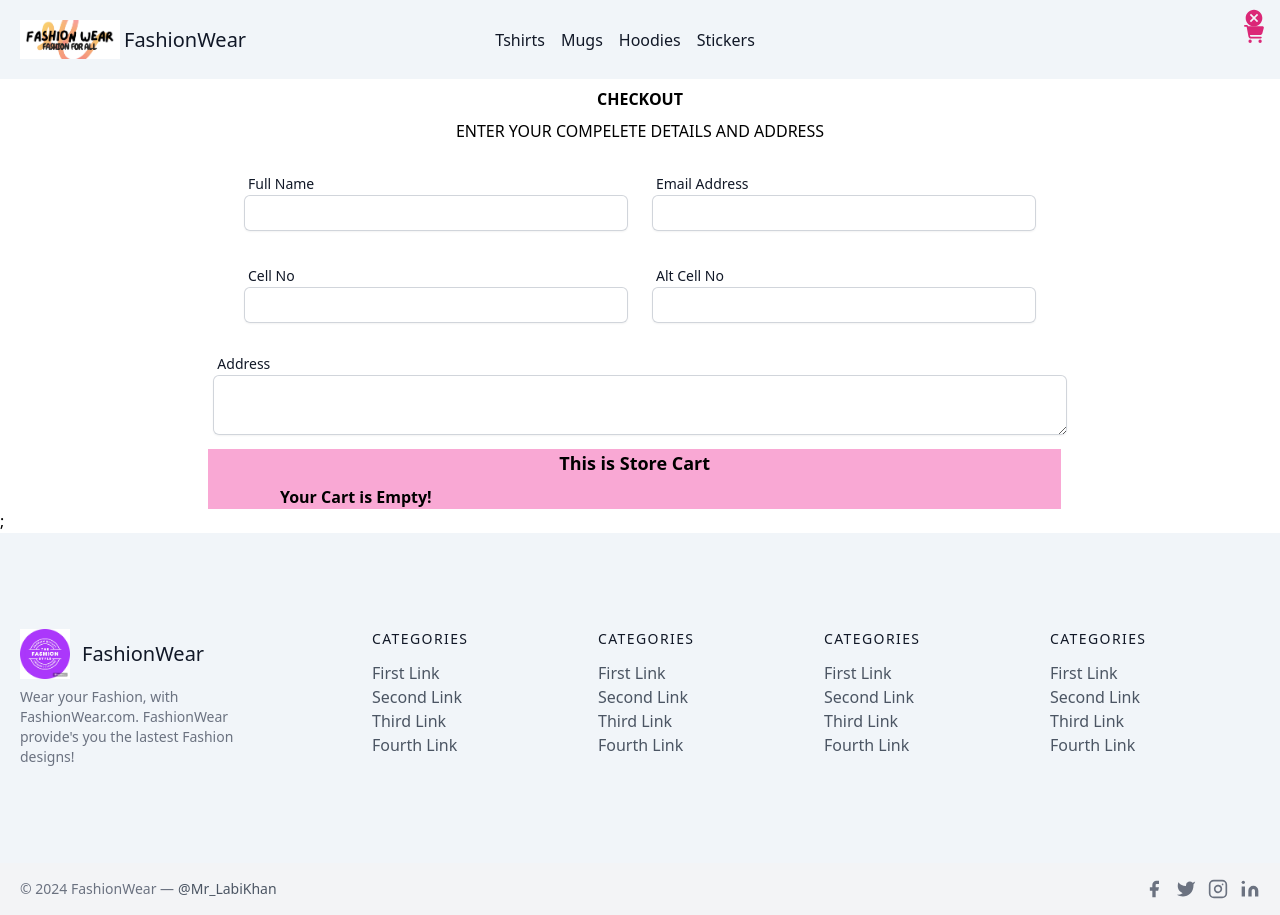
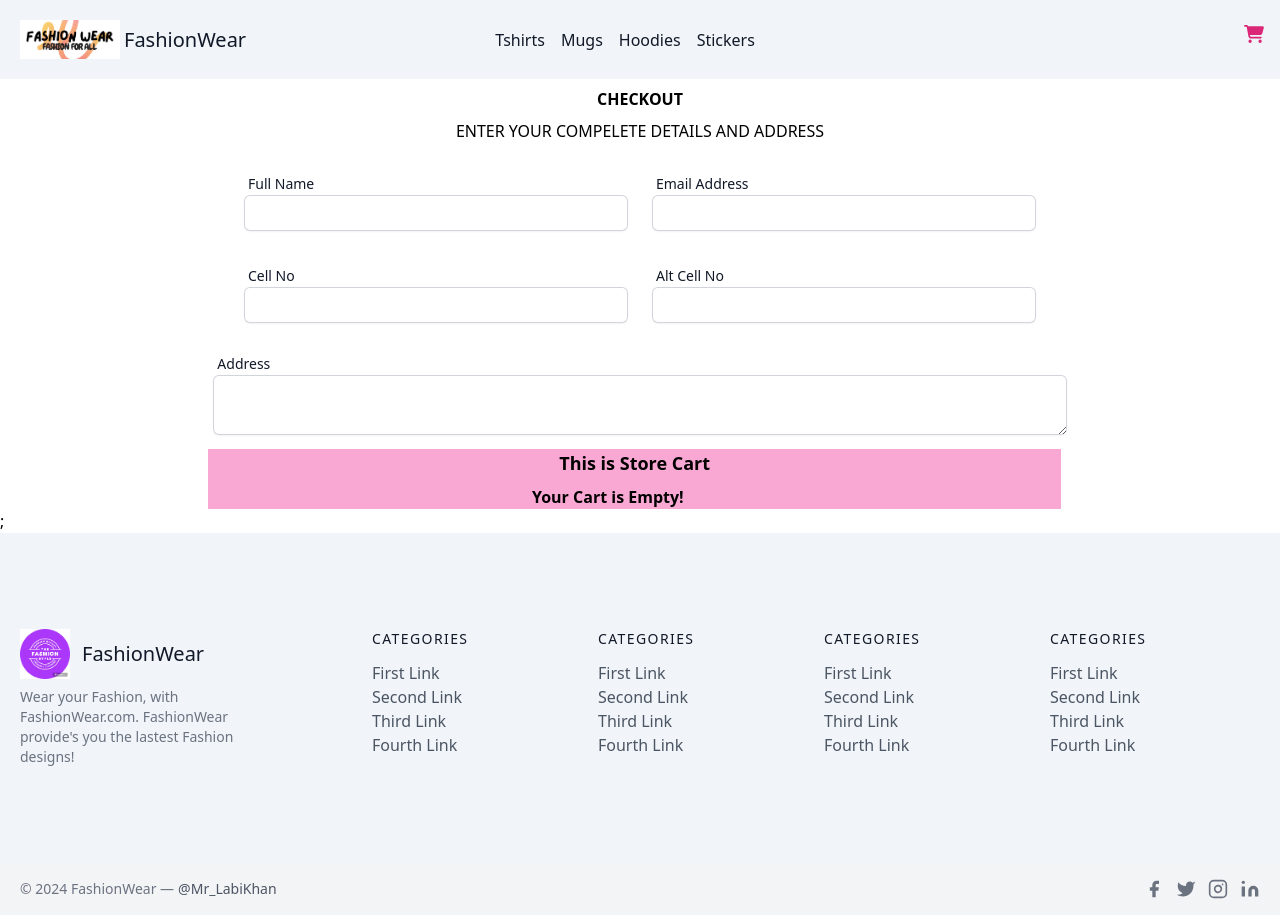
Before and after one commit to Laraib007/Ecommerce-NextJs-Project, a Next.js app: page /checkout in a window 1280 px wide. Shown: the top 915 px of the page. Built offline with nearby package versions, Linux system fonts and the light colour scheme.

Commit message:
fixed all issues Alhamdulillah

```diff
--- a/src/pages/checkout.js
+++ b/src/pages/checkout.js
@@ -43,14 +43,13 @@ const Checkout = ({cart, addToCart, clearCart, removeFromCart, subTotal}) => {
   </div>
   {/* <-------CART ITEMS------> */}
   </div>
-    <div className=' bg-pink-300 w-2/3 center ml-52 px-4'>
+    <div className=' bg-pink-300 w-2/3 center ml-52 px-1'>
    <h1 className='text-lg text-center font-bold m-2'>This is Store Cart</h1>
-    <span className='absolute top-2 right-4'><MdCancel className='text-xl text-pink-600' /></span>
-    <ol className='font-semibold list-decimal ml-14'>
+    <ol className='font-semibold list-decimal ml-80'>
       {Object.keys(cart).length == 0 && <div>Your Cart is Empty!</div>}
       {Object.keys(cart).map((k)=>{return <li key={k}>
         <div className='item flex '>
-        <div className=' center font-semibold '>{cart[k].name}</div>
+        <div className=' font-semibold '>{cart[k].name}</div>
         <div className='font-bold flex justify-center items-center  w-1/3 '><FaMinusCircle onClick={()=>removeFromCart(k, 1, cart[k].name, cart[k].price, cart[k].size, cart[k].varient)}
 
         className='text-pink-600 text-sd mx-1' />{cart[k].qty}<  FaPlusCircle className='text-pink-600 text-sd mx-1' onClick={()=>addToCart(k, cart[k].name, cart[k].price, 1, cart[k].size, cart[k].varient)} />
```
